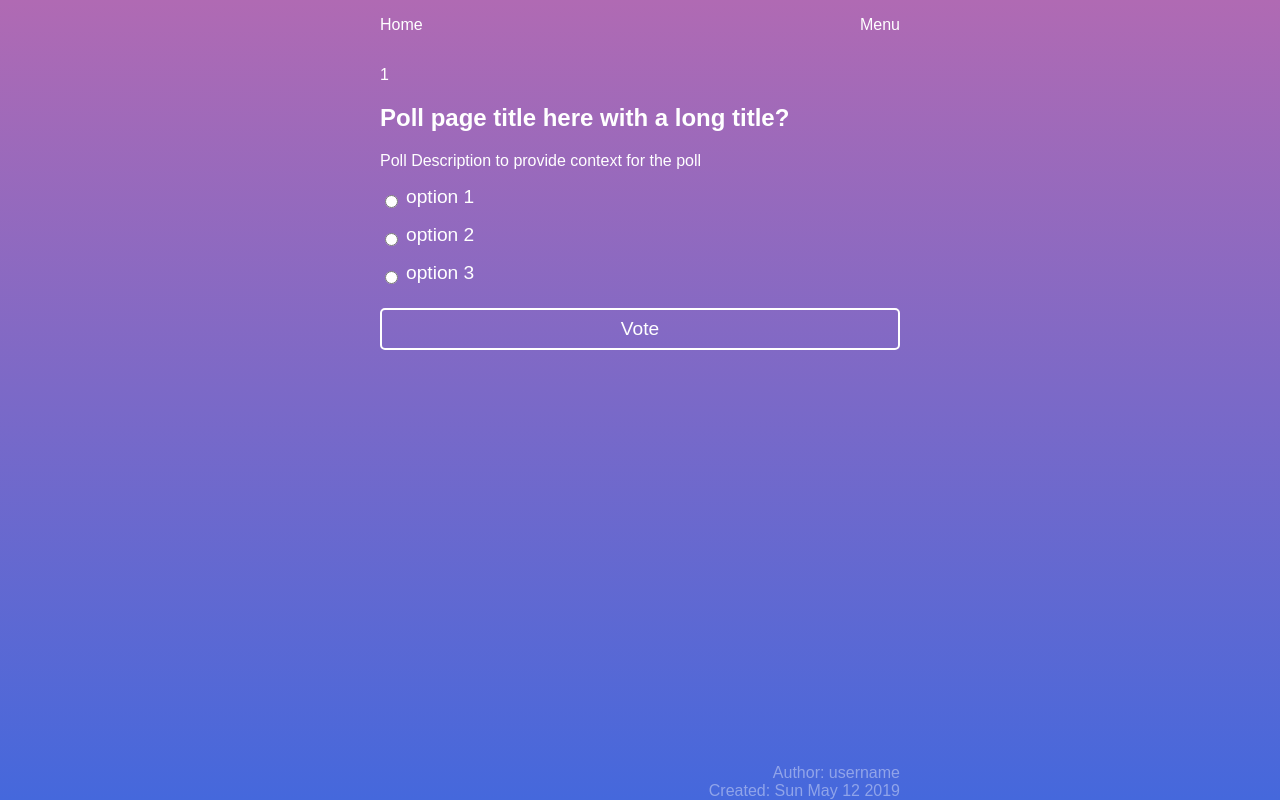
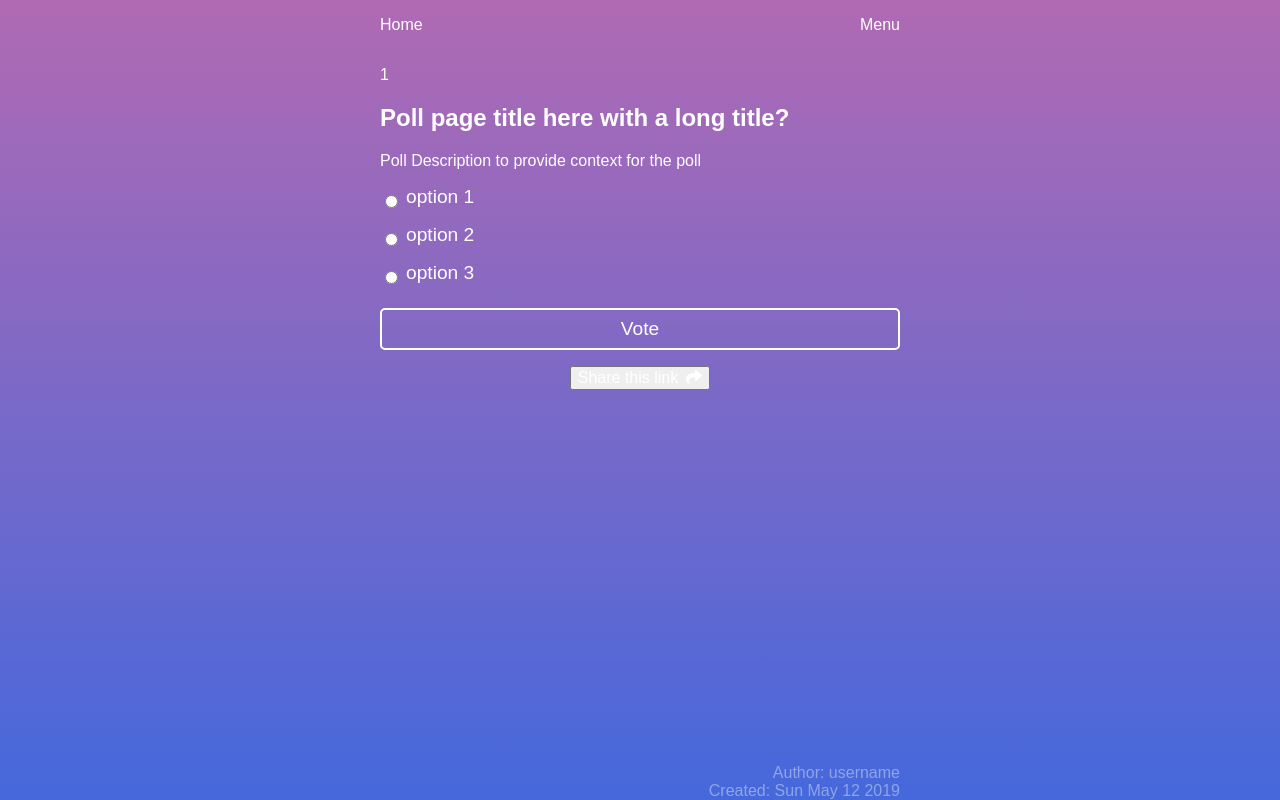
Before and after one commit to nTamura/dashvotes, a React (Create React App) app: page /poll/1 in a window 1280 px wide. Built offline with nearby package versions, Linux system fonts and the light colour scheme.

Commit message:
copy to clipboard share link

```diff
--- a/package.json
+++ b/package.json
@@ -9,9 +9,10 @@
     "@fortawesome/free-solid-svg-icons": "^5.8.1",
     "@fortawesome/react-fontawesome": "^0.1.4",
     "react": "^16.8.6",
+    "react-copy-to-clipboard": "^5.0.1",
     "react-dom": "^16.8.6",
-    "react-scripts": "3.0.1",
-    "react-jss": "^8.6.1"
+    "react-jss": "^8.6.1",
+    "react-scripts": "3.0.1"
   },
   "scripts": {
     "start": "react-scripts start",
--- a/src/components/App.js
+++ b/src/components/App.js
@@ -13,6 +13,9 @@ import Trending from 'components/Views/Trending'
 import PollPage from 'components/Common/Polls/PollPage'
 
 import NotFound from 'components/Views/NotFound'
+
+// trending / results show same poll list, just filtered.
+// getting to pollpage will fetch specific poll data
 
 function App({ classes, ...props }) {
   return (
--- a/src/components/Common/Polls/PollPage.jsx
+++ b/src/components/Common/Polls/PollPage.jsx
@@ -2,7 +2,9 @@ import React from 'react'
 import { Link } from 'react-router-dom'
 import withStyles from 'react-jss'
 import Button from 'components/Common/Button'
+import Share from 'components/Common/Share'
 import toDate from 'helpers/toDate'
+
 function PollPage({ classes, poll, ...props }) {
   // cal cloud func, get poll by id
   const { id } = props.match.params
@@ -28,6 +30,7 @@ function PollPage({ classes, poll, ...props }) {
             </label>
           ))}
           <Button>Vote</Button>
+          <Share />
         </form>
       </div>
       {/* { hasVoted &&
--- a/src/components/Common/Share.jsx
+++ b/src/components/Common/Share.jsx
@@ -1,15 +1,36 @@
-import React from 'react'
+import React, { useState, useEffect } from 'react'
 import withStyles from 'react-jss'
 import { FontAwesomeIcon } from '@fortawesome/react-fontawesome'
 import { faShare } from '@fortawesome/free-solid-svg-icons'
+import { CopyToClipboard } from 'react-copy-to-clipboard'
 
-function Share({ classes, children, ...rest }) {
+function Share({ classes, ...rest }) {
+  const [copied, setCopied] = useState(false)
+
+  const handleOnCopy = () => {
+    setCopied(true)
+    setTimeout(() => {
+      setCopied(false)
+    }, 3000)
+  }
+
   return (
     <div className={classes.root}>
-      <button className={classes.button}>
-        Share this poll
-        <FontAwesomeIcon icon={faShare} className={classes.icon} />
-      </button>
+      <CopyToClipboard
+        text={window.location.href}
+        onCopy={() => handleOnCopy()}
+      >
+        <button type="button" className={classes.button}>
+          {!copied ? (
+            <span>
+              Share this link
+              <FontAwesomeIcon icon={faShare} className={classes.icon} />
+            </span>
+          ) : (
+            <span>Link copied to clipboard!</span>
+          )}
+        </button>
+      </CopyToClipboard>
     </div>
   )
 }
@@ -22,9 +43,11 @@ const styles = {
   },
   button: {
     color: '#FFF',
+    fontSize: '1rem',
   },
   icon: {
     marginLeft: 8,
   },
+  // notification fadeOut classes
 }
 export default withStyles(styles)(Share)
```
Also changed, not shown: 1 other file (tests, documents, lock files or other folders).
